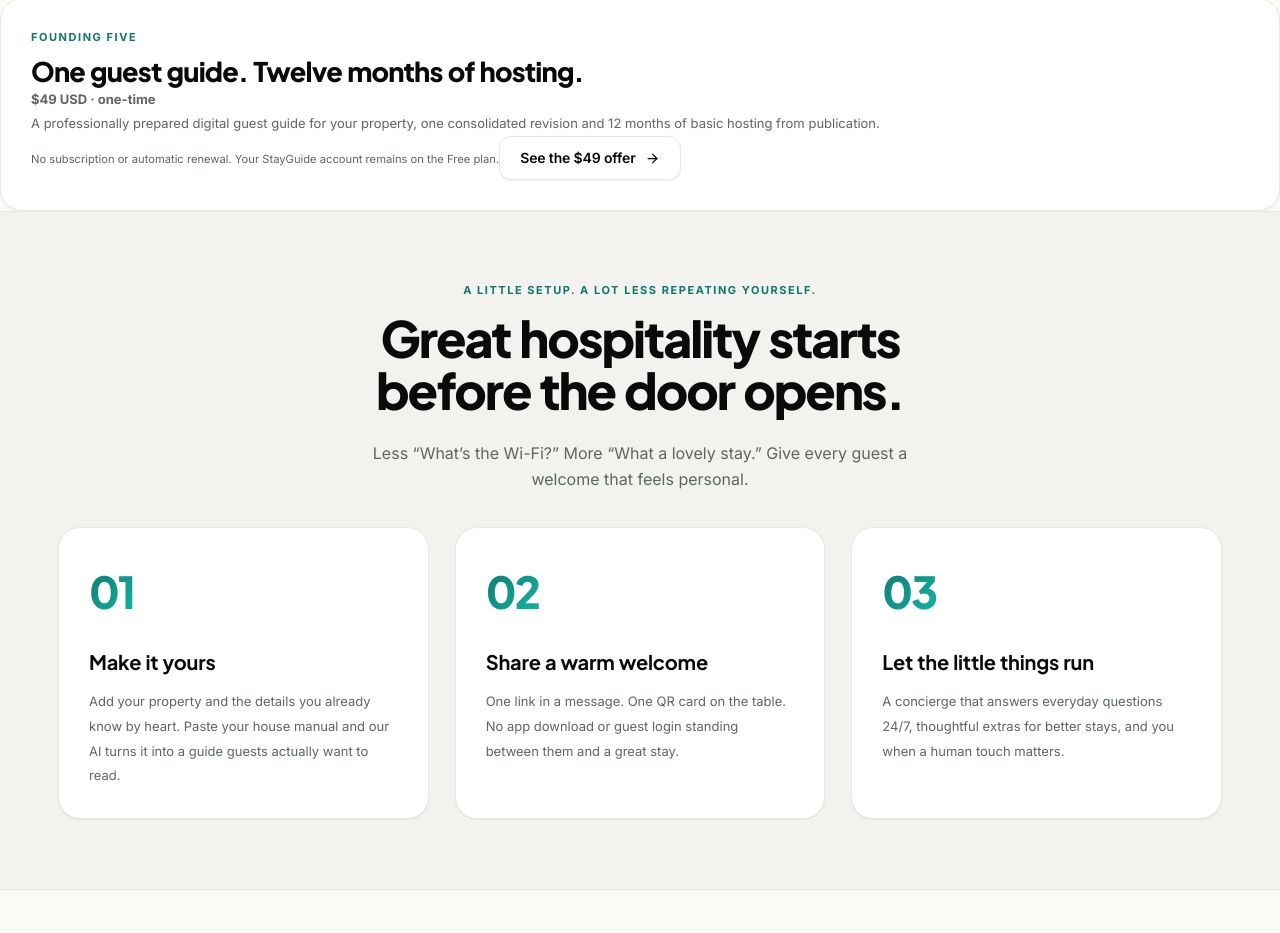
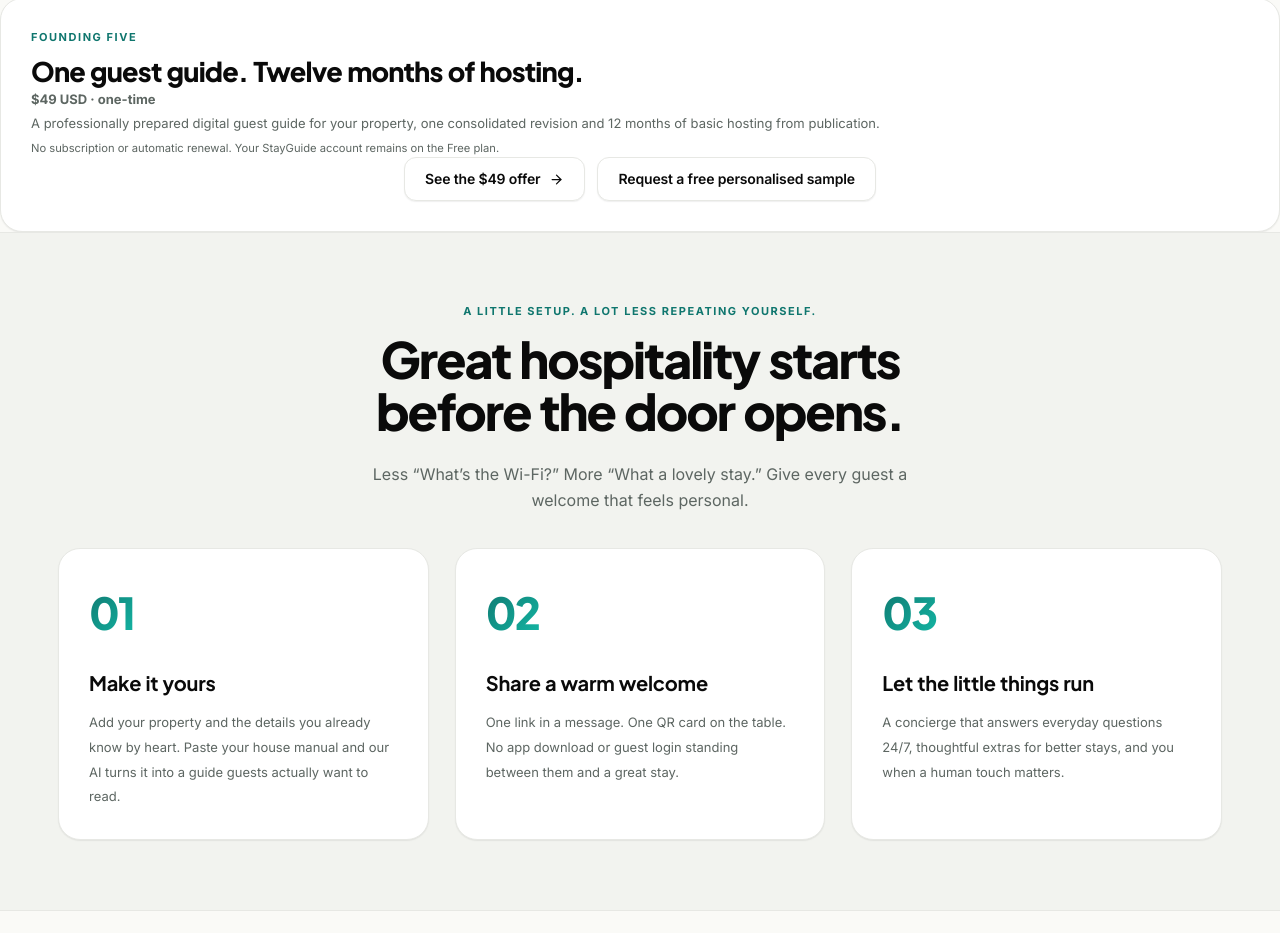
Before and after one commit to Tigha66/Airbnbstayguide, a Next.js app in the folder apps/web/: page / in a window 1280 px wide. Shown: the part 768-1701 px from the top of the page. Built offline with nearby package versions, Linux system fonts and the light colour scheme; no server answers.

Commit message:
Add localized free sample request CTA

```diff
--- a/apps/web/components/home-page.tsx
+++ b/apps/web/components/home-page.tsx
@@ -18,10 +18,15 @@ function FoundingFiveOffer({ locale }: { locale: SiteLocale }) {
       <p><strong>{offer.price}</strong></p>
       <p>{offer.body}</p>
       <small className="muted">{offer.details}</small>
-      <Link className="button secondary" href={`${localeBase(locale)}/pricing#founding-five`}>
-        {offer.cta}
-        <ArrowRight size={15} />
-      </Link>
+      <div className="row" style={{ justifyContent: "center", flexWrap: "wrap" }}>
+        <Link className="button secondary" href={`${localeBase(locale)}/pricing#founding-five`}>
+          {offer.cta}
+          <ArrowRight size={15} />
+        </Link>
+        <Link className="button secondary" href={`/sample?lang=${locale}`}>
+          {({ en: "Request a free personalised sample", fr: "Demander un exemple personnalisé gratuit", es: "Solicitar una muestra personalizada gratuita", de: "Kostenloses persönliches Beispiel anfordern", ar: "اطلب نموذجًا شخصيًا مجانيًا" } as const)[locale]}
+        </Link>
+      </div>
     </div>
   );
 }
```
